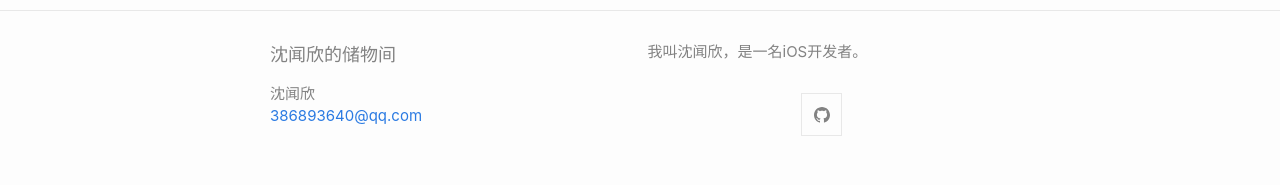
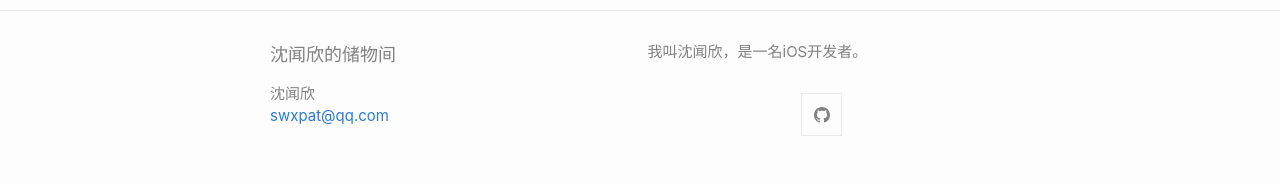
Before and after one commit to PatShen/PatShen.github.io, a Jekyll site: the page built from index.md, in a window 1280 px wide. Shown: the part 1019-1204 px from the top of the page. Built offline with Jekyll 4.4.1, drawn with Linux system fonts in a browser that asks for light colours.

Commit message:
Update _config.yml

```diff
--- a/_config.yml
+++ b/_config.yml
@@ -1,6 +1,6 @@
 title: 沈闻欣的储物间
 author: 沈闻欣
-email: 386893640@qq.com
+email: swxpat@qq.com
 description: > # this means to ignore newlines until "show_excerpts:"
   我叫沈闻欣，是一名iOS开发者。
 
```
